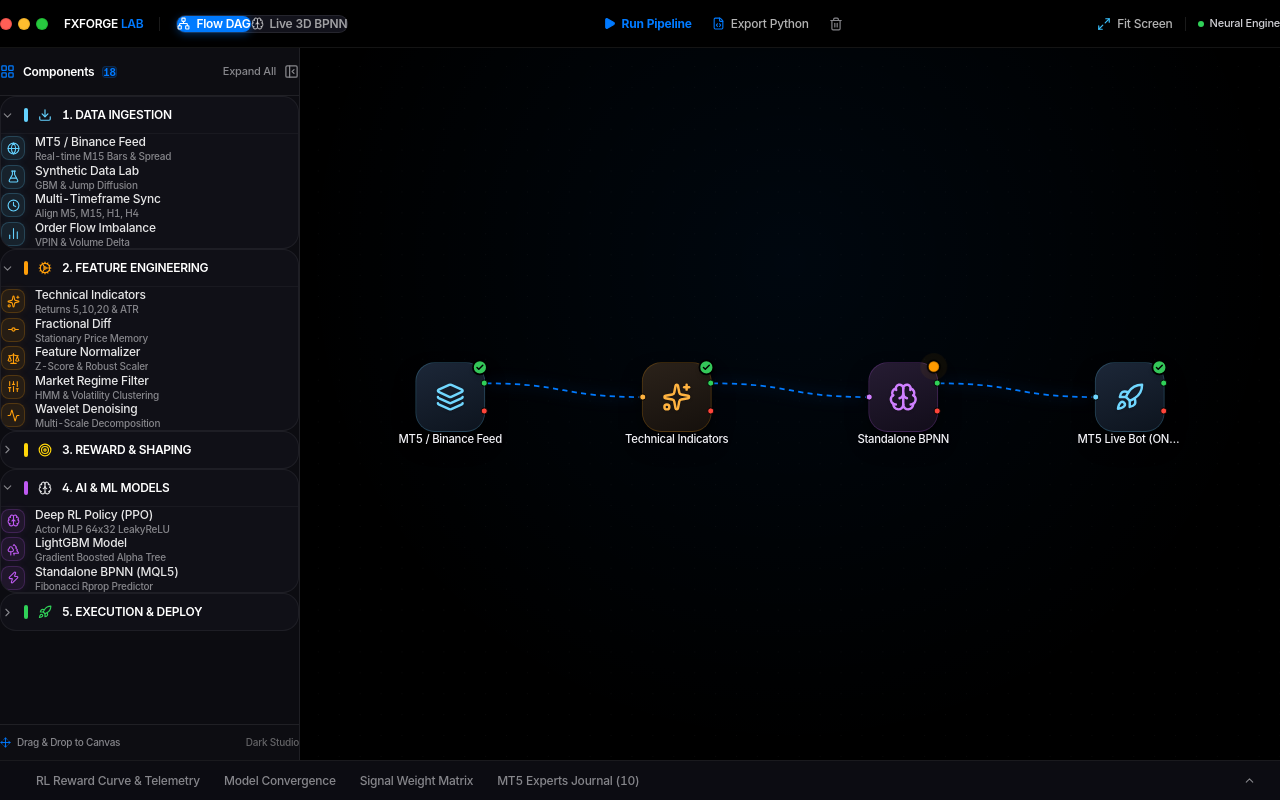
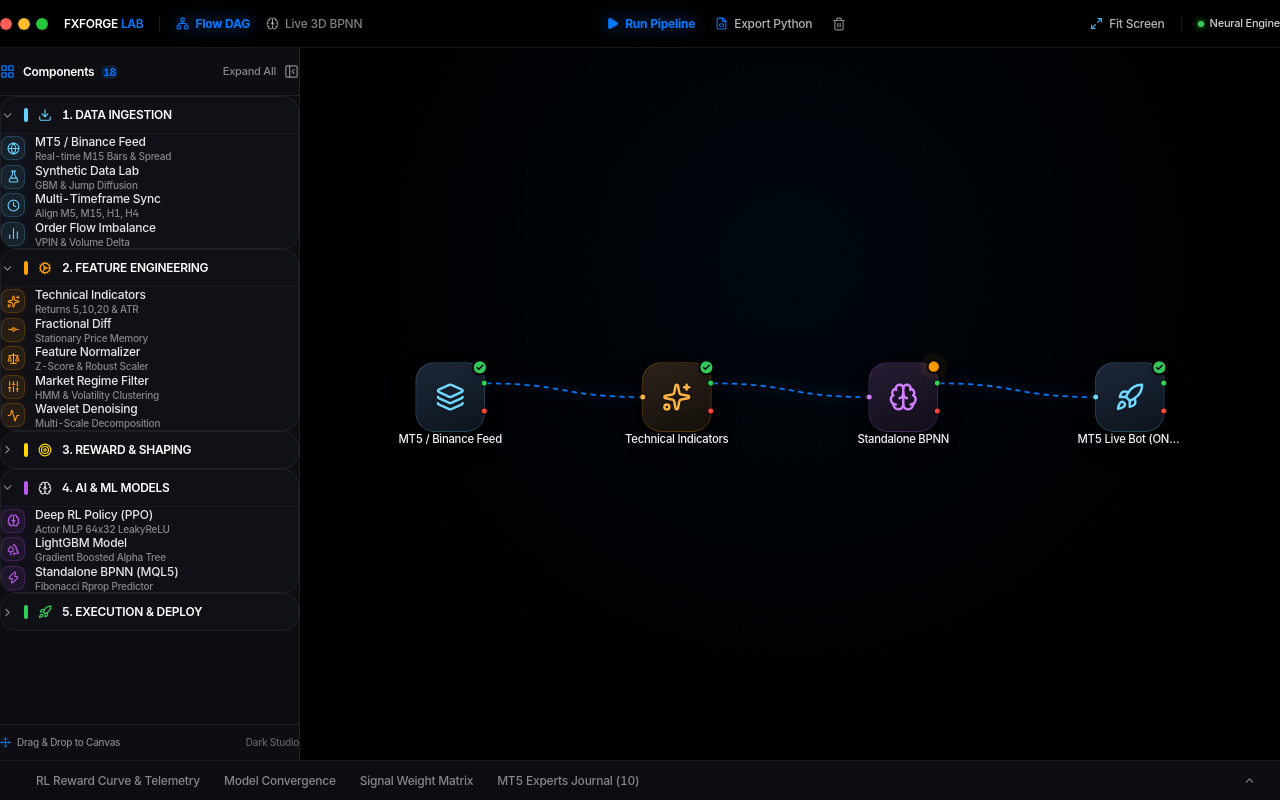
Before and after one commit to superman-owner/AI-RL-BPNN, a React (Vite) app: page / in a window 1280 px wide. Built offline with nearby package versions, Linux system fonts and the light colour scheme.

Commit message:
style: remove all capsule pills and container frames from TopNav, convert to pure frameless glowing typography and icons

```diff
--- a/src/components/Header/TopNav.tsx
+++ b/src/components/Header/TopNav.tsx
@@ -42,7 +42,7 @@
 }) => {
   return (
     <header className="h-12 w-full vision-glass apple-specular border-b border-white/[0.08] px-4 flex items-center justify-between text-slate-200 z-30 select-none">
-      {/* Left: macOS Traffic Lights + Brand + View Switcher */}
+      {/* Left: macOS Traffic Lights + Brand + Frameless Glowing View Switcher */}
       <div className="flex items-center gap-4">
         <div className="flex items-center gap-1.5 pr-2">
           <div className="w-3 h-3 rounded-full bg-[#ff5f56] border border-[#e0443e]/50 cursor-pointer hover:opacity-80 transition-opacity" />
@@ -58,14 +58,14 @@
 
         <div className="h-3.5 w-[1px] bg-white/10" />
 
-        {/*  Apple Vision Pro Segmented View Switcher */}
-        <div className="flex items-center bg-[#14141e]/90 p-0.5 rounded-xl border border-white/[0.08]">
+        {/*  Pure Frameless Glowing View Switcher (No Capsules) */}
+        <div className="flex items-center gap-4">
           <button
             onClick={() => onViewChange('studio')}
-            className={`flex items-center gap-1.5 px-3 py-1 rounded-lg text-xs font-semibold transition-all cursor-pointer ${
+            className={`flex items-center gap-1.5 text-xs transition-all cursor-pointer ${
               activeView === 'studio'
-                ? 'bg-[#007aff] text-white shadow-[0_2px_8px_rgba(0,122,255,0.4)]'
-                : 'text-white/60 hover:text-white'
+                ? 'text-[#007aff] font-bold drop-shadow-[0_0_8px_rgba(0,122,255,0.7)]'
+                : 'text-white/50 hover:text-white font-medium'
             }`}
           >
             <LucideIcons.Network size={13} />
@@ -73,10 +73,10 @@
           </button>
           <button
             onClick={() => onViewChange('bpnn')}
-            className={`flex items-center gap-1.5 px-3 py-1 rounded-lg text-xs font-semibold transition-all cursor-pointer ${
+            className={`flex items-center gap-1.5 text-xs transition-all cursor-pointer ${
               activeView === 'bpnn'
-                ? 'bg-[#0a84ff] text-white shadow-[0_2px_8px_rgba(10,132,255,0.4)]'
-                : 'text-white/60 hover:text-white'
+                ? 'text-[#0a84ff] font-bold drop-shadow-[0_0_8px_rgba(10,132,255,0.7)]'
+                : 'text-white/50 hover:text-white font-medium'
             }`}
           >
             <LucideIcons.Brain size={13} />
@@ -85,13 +85,13 @@
         </div>
       </div>
 
-      {/* Center: Controls & Telemetry Aligned on the Single Row */}
+      {/* Center: Controls & Telemetry (Pure Frameless Glowing Buttons, No Capsules) */}
       {activeView === 'studio' ? (
         <div className="flex items-center gap-5">
           {!isRunning ? (
             <button
               onClick={onRunFlow}
-              className="flex items-center gap-1.5 text-xs font-bold text-[#007aff] hover:text-[#389bff] transition-all cursor-pointer"
+              className="flex items-center gap-1.5 text-xs font-bold text-[#007aff] hover:text-[#389bff] drop-shadow-[0_0_8px_rgba(0,122,255,0.6)] transition-all cursor-pointer"
             >
               <LucideIcons.Play size={13} className="fill-[#007aff] text-[#007aff]" />
               <span>Run Pipeline</span>
@@ -99,7 +99,7 @@
           ) : (
             <button
               onClick={onStopFlow}
-              className="flex items-center gap-1.5 text-xs font-bold text-[#ff453a] hover:text-[#ff6961] transition-all animate-pulse cursor-pointer"
+              className="flex items-center gap-1.5 text-xs font-bold text-[#ff453a] hover:text-[#ff6961] drop-shadow-[0_0_8px_rgba(255,69,58,0.7)] transition-all animate-pulse cursor-pointer"
             >
               <LucideIcons.Square size={13} className="fill-[#ff453a] text-[#ff453a]" />
               <span>Stop Pipeline</span>
@@ -108,7 +108,7 @@
 
           <button
             onClick={onOpenExportModal}
-            className="flex items-center gap-1.5 text-xs font-medium text-white/70 hover:text-white transition-all cursor-pointer"
+            className="flex items-center gap-1.5 text-xs font-medium text-white/70 hover:text-white hover:drop-shadow-[0_0_6px_rgba(255,255,255,0.5)] transition-all cursor-pointer"
           >
             <LucideIcons.FileCode size={13} className="text-[#007aff]" />
             <span>Export Python</span>
@@ -117,55 +117,69 @@
           <button
             onClick={onClearFlow}
             title="Reset Flow"
-            className="p-1 text-[#86868b] hover:text-[#ff453a] transition-colors cursor-pointer"
+            className="p-1 text-[#86868b] hover:text-[#ff453a] hover:drop-shadow-[0_0_6px_rgba(255,69,58,0.5)] transition-colors cursor-pointer"
           >
             <LucideIcons.Trash2 size={14} />
           </button>
         </div>
       ) : (
-        /*  Live 3D BPNN Top Row Controls & Telemetry */
-        <div className="flex items-center gap-4 text-xs">
+        /*  Live 3D BPNN Controls & Telemetry: Pure Frameless Glowing (No Capsules) */
+        <div className="flex items-center gap-5 text-xs">
           <button
             onClick={onToggleRLTraining}
-            className={`flex items-center gap-1.5 px-3 py-1.5 rounded-xl font-semibold transition-all cursor-pointer ${
+            className={`flex items-center gap-1.5 text-xs font-bold transition-all cursor-pointer ${
               isRLTraining
-                ? 'bg-[#007aff] text-white shadow-[0_0_12px_rgba(0,122,255,0.5)]'
-                : 'bg-white/10 text-white/70 hover:text-white'
+                ? 'text-[#007aff] hover:text-[#389bff] drop-shadow-[0_0_8px_rgba(0,122,255,0.8)]'
+                : 'text-[#86868b] hover:text-white'
             }`}
           >
-            {isRLTraining ? <LucideIcons.Pause size={13} /> : <LucideIcons.Play size={13} />}
+            {isRLTraining ? (
+              <LucideIcons.Pause size={13} className="fill-[#007aff] text-[#007aff]" />
+            ) : (
+              <LucideIcons.Play size={13} className="fill-[#86868b] text-[#86868b]" />
+            )}
             <span>{isRLTraining ? 'RL Training Active' : 'Paused'}</span>
           </button>
 
-          <div className="h-3.5 w-[1px] bg-white/15" />
+          <div className="h-3.5 w-[1px] bg-white/10" />
 
           {/* Live Telemetry Stats */}
           {rlTelemetry && (
-            <div className="flex items-center gap-3.5 text-[11px] text-[#86868b]">
+            <div className="flex items-center gap-4 text-[11px] text-[#86868b]">
               <span>
                 Episodes: <strong className="text-white tabular-nums">{rlTelemetry.episodes}</strong>
               </span>
               <span>
-                Win Rate: <strong className="text-[#30d158] tabular-nums">{rlTelemetry.winRate}%</strong>
+                Win Rate: <strong className="text-[#30d158] tabular-nums drop-shadow-[0_0_6px_rgba(48,209,88,0.5)]">{rlTelemetry.winRate}%</strong>
               </span>
               <span>
-                Sharpe: <strong className="text-[#00c7be] tabular-nums">{rlTelemetry.annualizedSharpe}</strong>
+                Sharpe: <strong className="text-[#00c7be] tabular-nums drop-shadow-[0_0_6px_rgba(0,199,190,0.5)]">{rlTelemetry.annualizedSharpe}</strong>
               </span>
               <span>
-                Reward: <strong className="text-[#ffd60a] tabular-nums">{rlTelemetry.totalReward}</strong>
+                Reward: <strong className="text-[#ffd60a] tabular-nums drop-shadow-[0_0_6px_rgba(255,214,10,0.5)]">{rlTelemetry.totalReward}</strong>
               </span>
             </div>
           )}
 
-          {/* Action Probability Badge */}
+          {/* Action Probability Indicator: Frameless Glowing Text */}
           {rlLatestStep && (
+            <div className="flex items-center gap-1.5 text-xs font-bold tabular-nums">
               <span
-              className={`px-2 py-0.5 rounded-md font-bold text-[10px] tabular-nums ${
+                className={`w-1.5 h-1.5 rounded-full ${
                   rlLatestStep.action === 0
-                  ? 'bg-[#30d158]/20 text-[#30d158] border border-[#30d158]/40'
+                    ? 'bg-[#30d158] shadow-[0_0_8px_#30d158]'
                     : rlLatestStep.action === 2
-                  ? 'bg-[#ff453a]/20 text-[#ff453a] border border-[#ff453a]/40'
-                  : 'bg-white/10 text-white/80'
+                    ? 'bg-[#ff453a] shadow-[0_0_8px_#ff453a]'
+                    : 'bg-[#ffd60a] shadow-[0_0_8px_#ffd60a]'
+                }`}
+              />
+              <span
+                className={`${
+                  rlLatestStep.action === 0
+                    ? 'text-[#30d158] drop-shadow-[0_0_8px_rgba(48,209,88,0.8)]'
+                    : rlLatestStep.action === 2
+                    ? 'text-[#ff453a] drop-shadow-[0_0_8px_rgba(255,69,58,0.8)]'
+                    : 'text-[#ffd60a] drop-shadow-[0_0_8px_rgba(255,214,10,0.8)]'
                 }`}
               >
                 {rlLatestStep.action === 0
@@ -174,26 +188,27 @@
                   ? 'SELL (SHORT)'
                   : 'HOLD (FLAT)'}
               </span>
+            </div>
           )}
         </div>
       )}
 
-      {/* Right: Actions (Fit Screen / Deploy MT5 / Camera Reset) */}
-      <div className="flex items-center gap-3">
+      {/* Right: Actions (Frameless Glowing Buttons, No Capsules) */}
+      <div className="flex items-center gap-4">
         {activeView === 'studio' ? (
           <button
             onClick={onFitView}
             title="Fit Flow to Screen (Ctrl+1)"
-            className="flex items-center gap-1.5 text-xs font-medium text-white/70 hover:text-white hover:bg-white/[0.06] px-2.5 py-1 rounded-lg transition-all cursor-pointer"
+            className="flex items-center gap-1.5 text-xs font-medium text-white/70 hover:text-white hover:drop-shadow-[0_0_6px_rgba(255,255,255,0.6)] transition-all cursor-pointer"
           >
-            <LucideIcons.Maximize2 size={14} className="text-[#38bdf8]" />
+            <LucideIcons.Maximize2 size={13} className="text-[#38bdf8]" />
             <span>Fit Screen</span>
           </button>
         ) : (
-          <div className="flex items-center gap-2">
+          <div className="flex items-center gap-4">
             <button
               onClick={onOpenMT5Deploy}
-              className="flex items-center gap-1.5 px-3 py-1.5 rounded-xl bg-white/[0.08] hover:bg-white/[0.14] text-white font-semibold transition-all cursor-pointer text-xs"
+              className="flex items-center gap-1.5 text-xs font-bold text-[#30d158] hover:text-[#3cd864] drop-shadow-[0_0_8px_rgba(48,209,88,0.6)] transition-all cursor-pointer"
             >
               <LucideIcons.Rocket size={13} className="text-[#30d158]" />
               <span>Deploy MT5 ONNX</span>
@@ -202,9 +217,9 @@
             <button
               onClick={onResetCamera}
               title="Reset Camera Angle"
-              className="p-1.5 rounded-lg text-[#86868b] hover:text-white hover:bg-white/[0.08] transition-colors cursor-pointer"
+              className="p-1 text-[#86868b] hover:text-white hover:drop-shadow-[0_0_6px_rgba(255,255,255,0.7)] transition-colors cursor-pointer"
             >
-              <LucideIcons.RotateCcw size={14} />
+              <LucideIcons.RotateCcw size={13} />
             </button>
           </div>
         )}
@@ -213,7 +228,7 @@
 
         <div className="flex items-center gap-3 text-[11px] text-[#86868b]">
           <div className="flex items-center gap-1.5">
-            <span className="w-1.5 h-1.5 rounded-full bg-[#30d158]" />
+            <span className="w-1.5 h-1.5 rounded-full bg-[#30d158] shadow-[0_0_6px_#30d158]" />
             <span className="text-[#d1d1d6]">Neural Engine</span>
           </div>
         </div>
```
Lines whose indentation alone changed are shown as unchanged.
